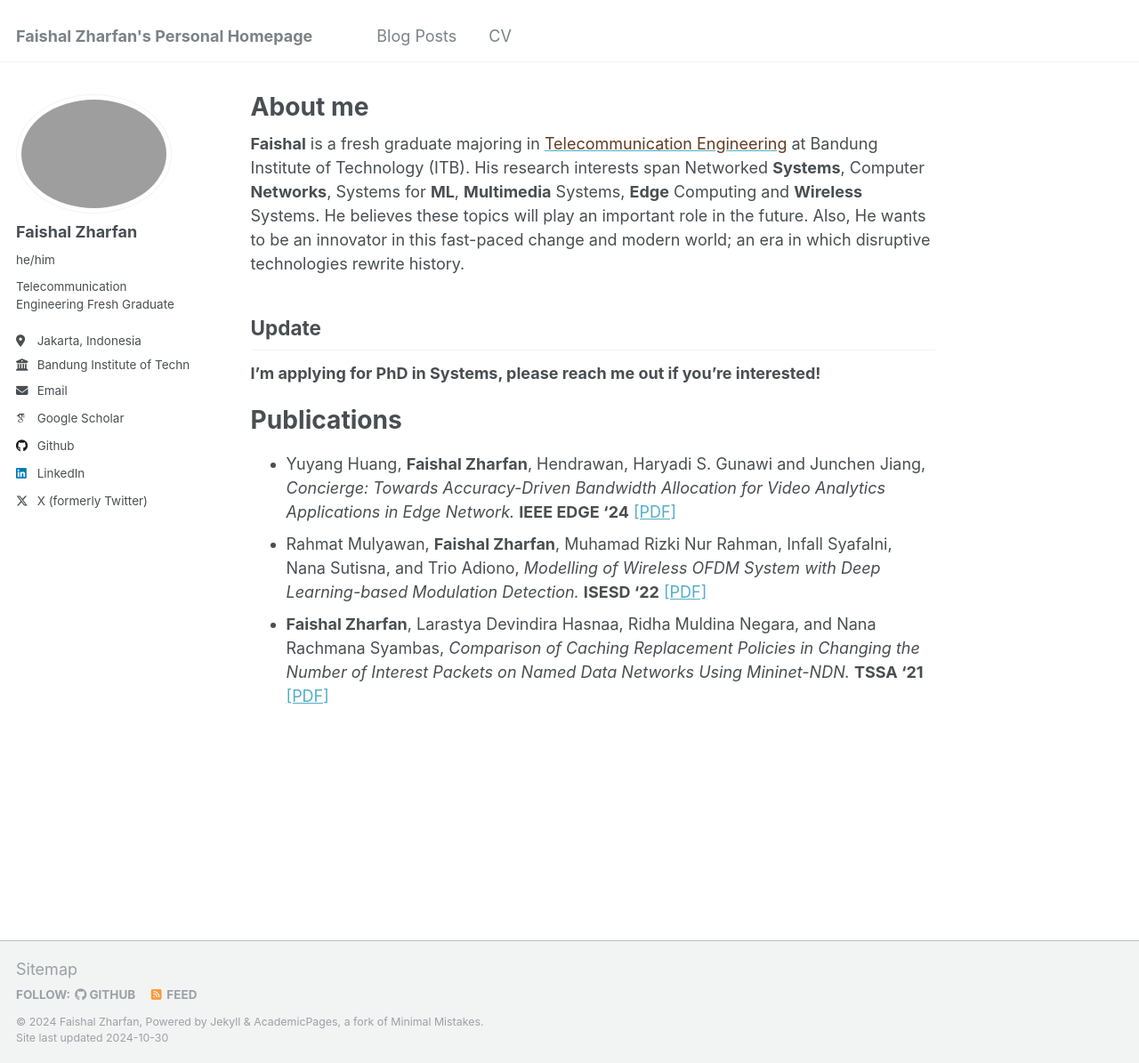
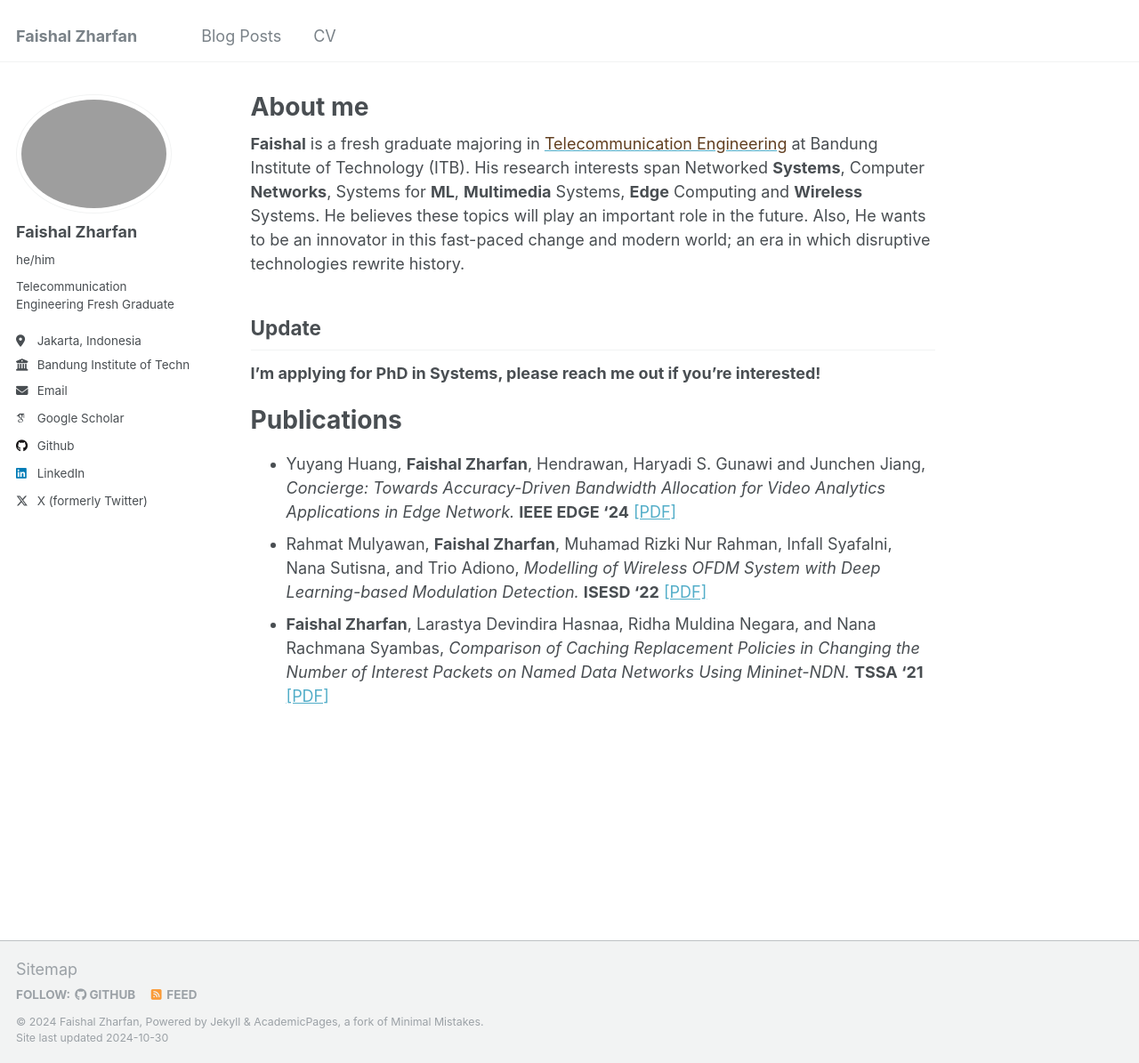
Before and after one commit to zharfanf/zharfanf.github.io, a Jekyll site: the page built from _pages/about.md, in a window 1280 px wide and 1195 px high. Shown: the whole window at 89% size. Built offline with Jekyll 4.4.1, drawn with Linux system fonts in a browser that asks for light colours; some web fonts are replaced.

Commit message:
update content

```diff
--- a/_config.yml
+++ b/_config.yml
@@ -8,7 +8,7 @@
 
 # Basic Site Settings
 locale                   : "en-US"
-title                    : "Faishal Zharfan's Personal Homepage"
+title                    : "Faishal Zharfan"
 title_separator          : "-"
 name                     : &name "Faishal Zharfan"
 description              : &description "Telecommunication Engineering Fresh Graduate"
```
